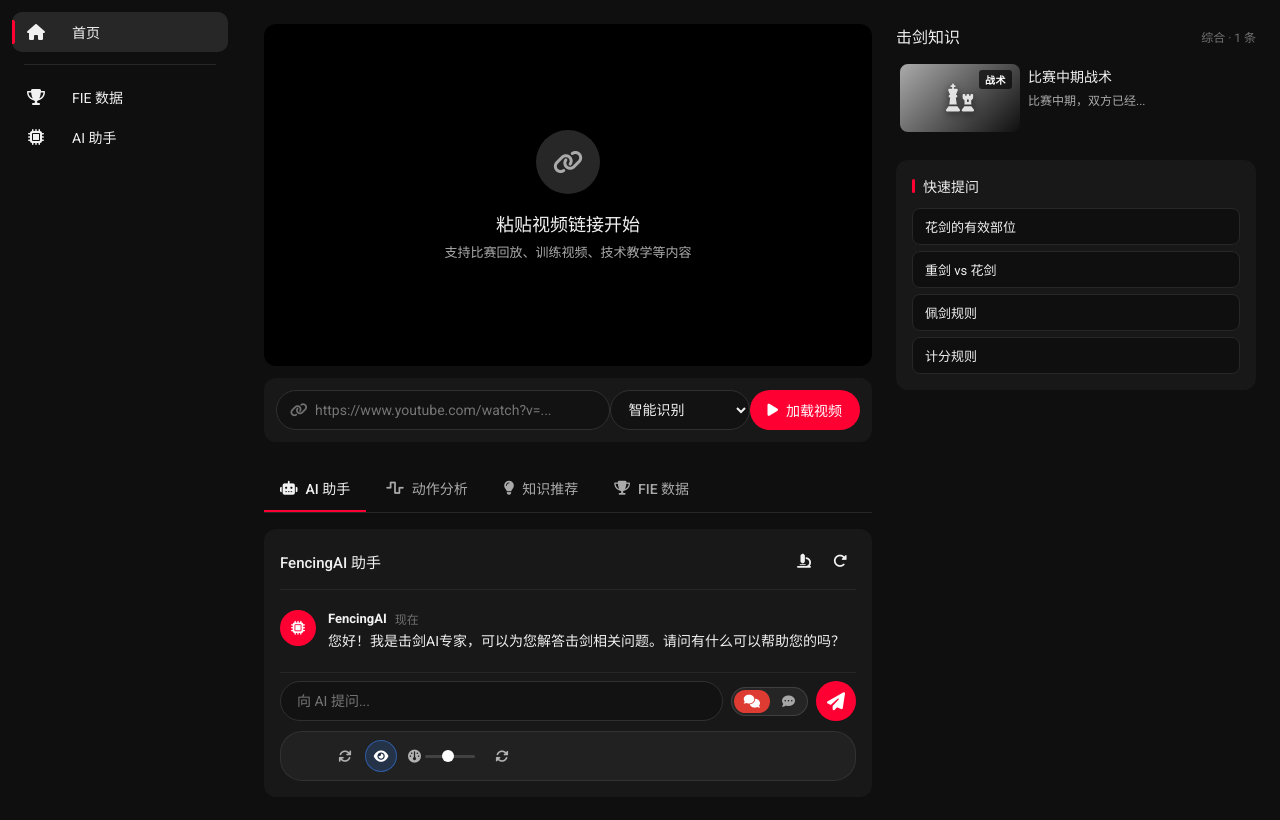
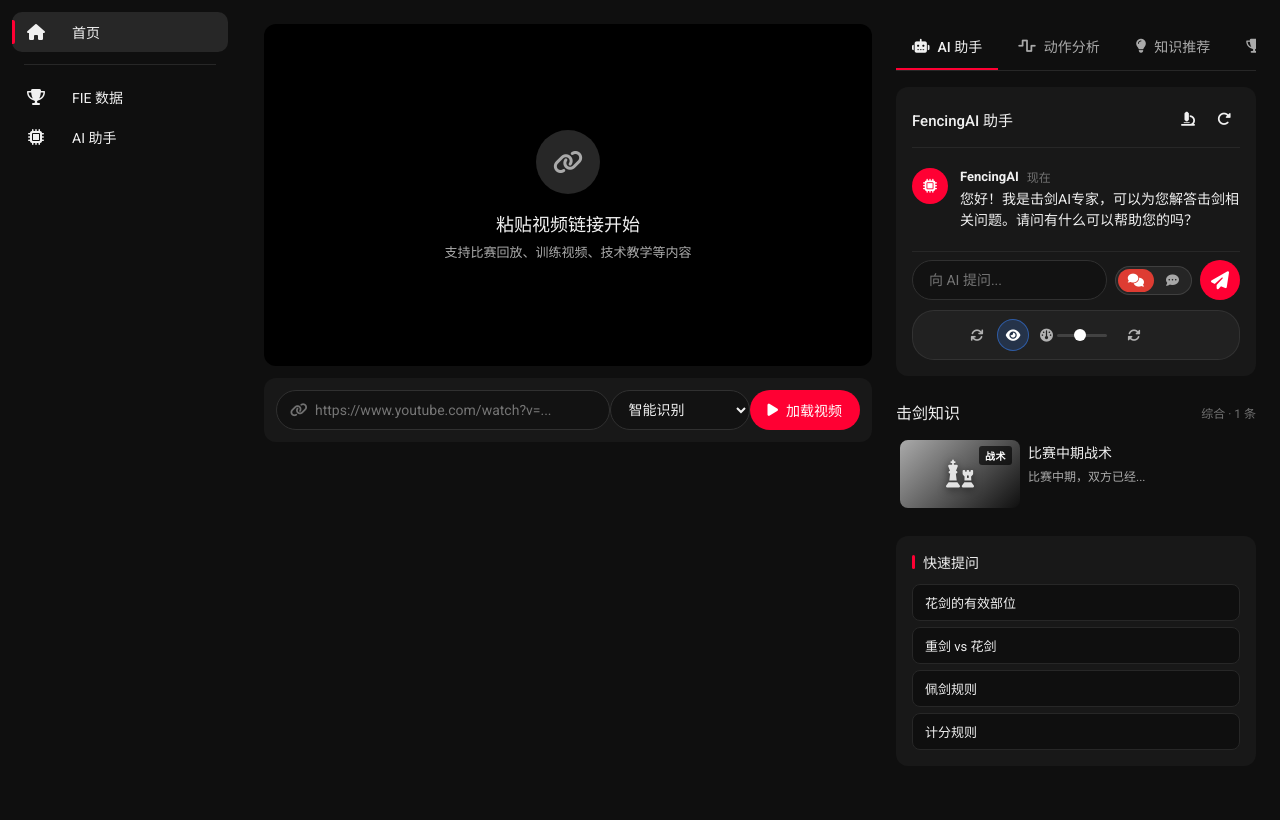
Before and after one commit to jsy-eric/fencing-ai-platform, a Flask app: page / in a window 1280 px wide. Shown: the part 56-876 px from the top of the page. Run offline with Flask 3, Linux system fonts and the light colour scheme.

Commit message:
refactor: 将4个Tab和击剑知识区统一合并到视频右侧
变更：
1. 主列 primary 移除 Tabs 区域，只保留视频+输入控制台+关键时刻
2. 次列 secondary 添加 4 Tabs（AI助手/动作分析/知识推荐/FIE数据）
3. 次列结构：Tab切换区 -> 击剑知识区 -> 快速提问区
4. CSS：.secondary .tabs 调整 margin (top: 0, bottom: 24px)
5. CSS：.secondary #panel-ai-assistant .chat__messages 限制 max-height 360px

Co-Authored-By: Claude <noreply@anthropic.com>

```diff
--- a/static/css/style.css
+++ b/static/css/style.css
@@ -624,6 +624,12 @@ img { max-width: 100%; display: block; }
    SECONDARY (knowledge / quick help)
    ==================================================== */
 .secondary { min-width: 0; }
+
+/* 次列内的 Tabs 区域：放在击剑知识之上 */
+.secondary .tabs {
+    margin-top: 0;
+    margin-bottom: 24px;
+}
 
 .secondary__header {
     display: flex;
@@ -1464,3 +1470,8 @@ img { max-width: 100%; display: block; }
     flex: 1 1 auto;
     min-height: 0;
 }
+
+/* 次列中的 chat 区域：限制高度，让次列整体内容可以滚动 */
+.secondary #panel-ai-assistant .chat__messages {
+    max-height: 360px;
+}
--- a/templates/index.html
+++ b/templates/index.html
@@ -73,7 +73,7 @@
 <main class="main" id="main">
 
     <div class="layout">
-        <!-- Primary column -->
+        <!-- Primary column (只保留视频和输入控制台) -->
         <div class="primary">
 
             <!-- Video player -->
@@ -118,9 +118,12 @@
                 </div>
                 <div class="moments__list" id="moments-list"></div>
             </section>
+        </div>
 
-            <!-- Tabs section -->
-            <section class="tabs">
+        <!-- Secondary column: 4 Tabs + 击剑知识 + 快速提问 -->
+        <aside class="secondary">
+            <!-- 4 Tab 切换器 -->
+            <div class="tabs">
                 <div class="tabs__list" role="tablist">
                     <button class="tab tab--active" data-tab="ai-assistant">
                         <i class="fas fa-robot"></i> <span data-i18n="tabs.aiAssistant">AI 助手</span>
@@ -231,11 +234,9 @@
                         <p data-i18n="common.loading">加载中...</p>
                     </div>
                 </div>
-            </section>
-        </div>
+            </div>
 
-        <!-- Secondary column: 击剑知识/赛事精选 -->
-        <aside class="secondary">
+            <!-- 击剑知识区（固定在次列，Tab 之下） -->
             <div class="secondary__header">
                 <h3 data-i18n="side.knowledge">击剑知识</h3>
                 <span class="secondary__sub" id="rec-sub" data-i18n="side.recommend">根据剑种推荐</span>
@@ -248,6 +249,7 @@
                 </div>
             </div>
 
+            <!-- 快速提问区（固定在次列底部） -->
             <div class="quick-help">
                 <h4 data-i18n="side.quickHelp">快速提问</h4>
                 <button class="quick-help__btn" data-q="花剑的有效部位是什么？" data-i18n="quick.foil">花剑的有效部位</button>
```
